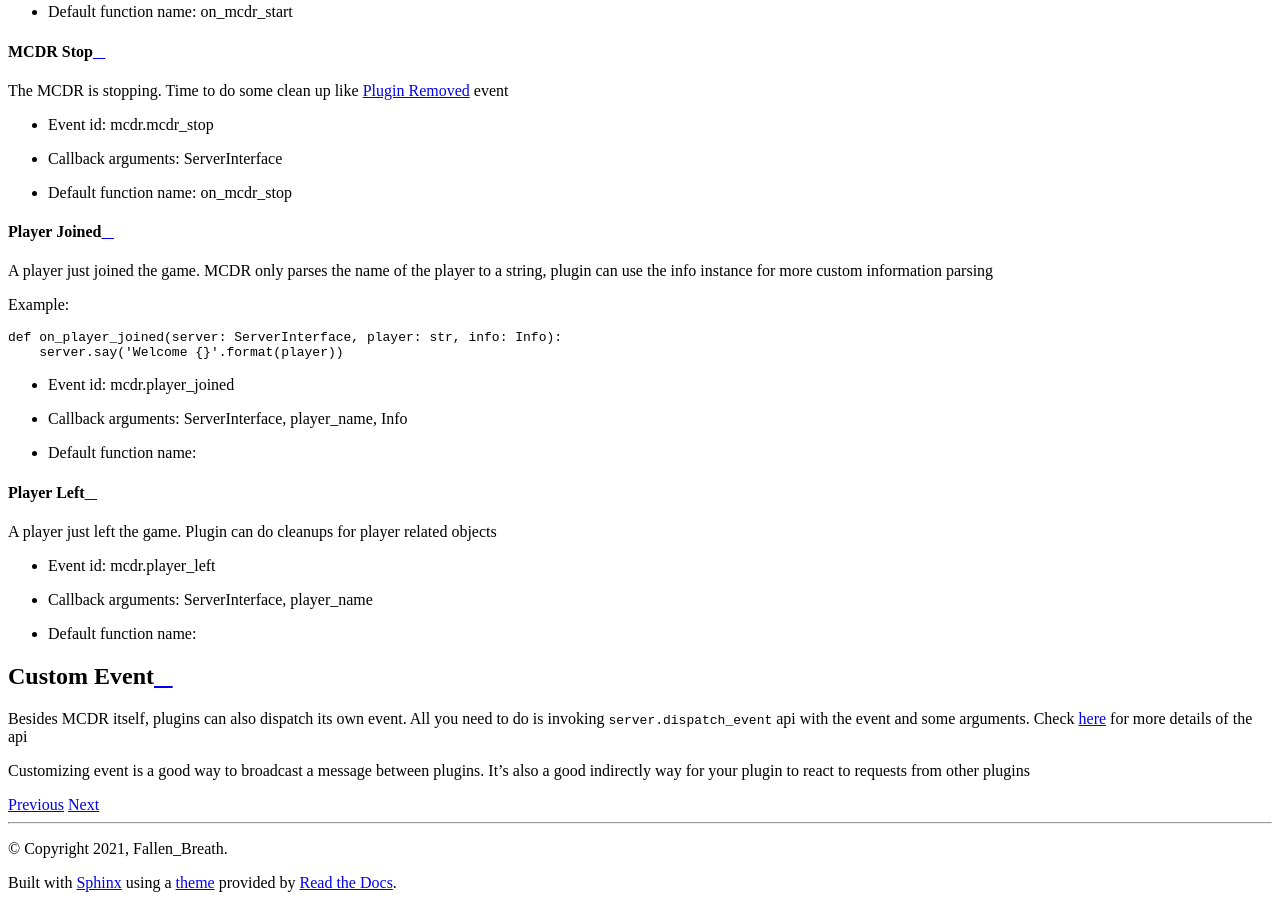
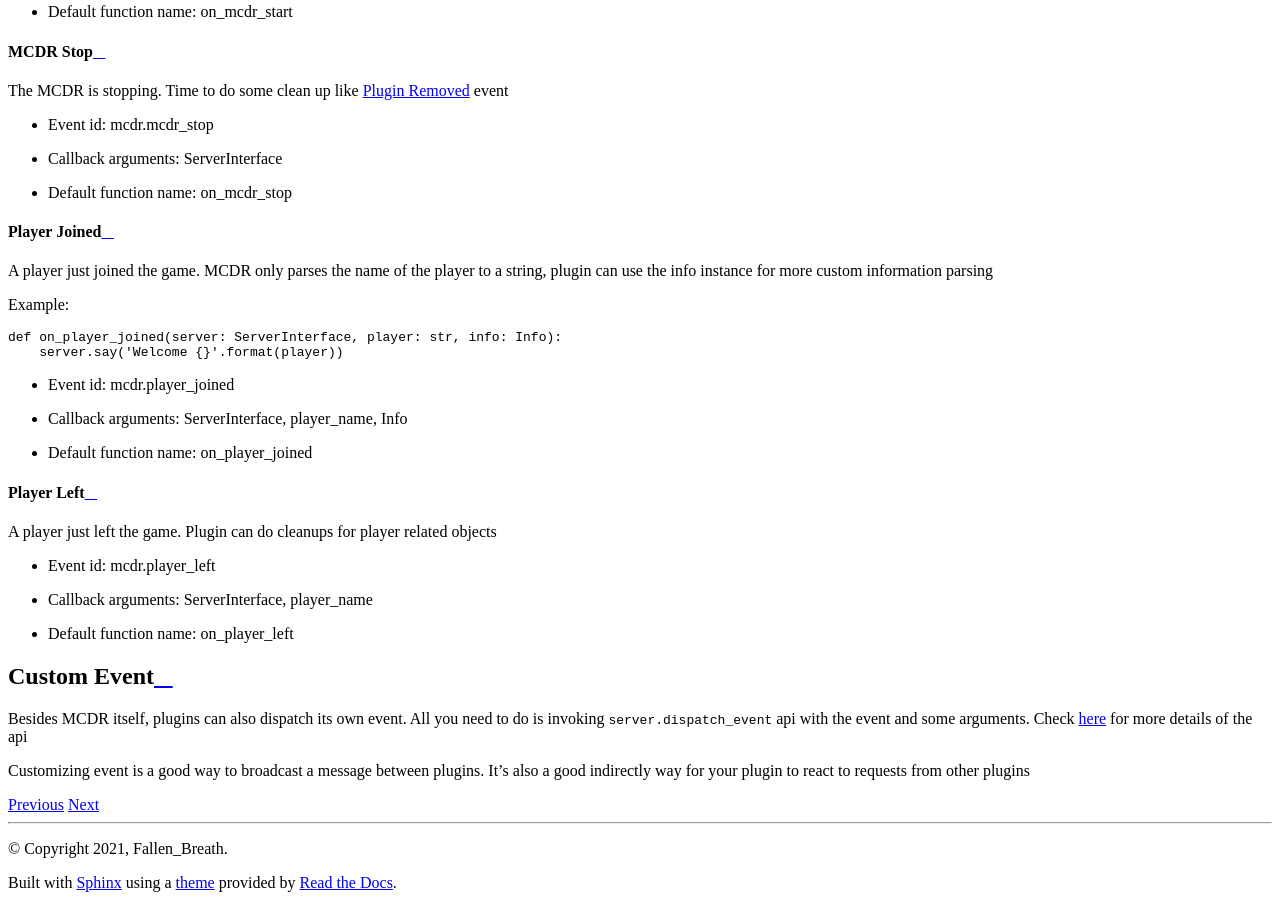
Before and after one commit to MCDReforged/MCDReforged, a Sphinx documentation site: the page built from docs/source/plugin_dev/event.rst, in a window 1280 px wide and 900 px high, scrolled down 3664 px. Built offline with Sphinx 7.4.7 and the Read the Docs theme 2.0.0, drawn with Linux system fonts in a browser that asks for light colours.

Commit message:
fixed #115

```diff
--- a/docs/source/plugin_dev/event.rst
+++ b/docs/source/plugin_dev/event.rst
@@ -201,7 +201,7 @@ Example:
 
 * Event id: mcdr.player_joined
 * Callback arguments: ServerInterface, player_name, Info
-* Default function name:
+* Default function name: on_player_joined
 
 Player Left
 ~~~~~~~~~~~
@@ -211,7 +211,7 @@ A player just left the game. Plugin can do cleanups for player related objects
 
 * Event id: mcdr.player_left
 * Callback arguments: ServerInterface, player_name
-* Default function name:
+* Default function name: on_player_left
 
 Custom Event
 ------------
```
Also changed, not shown: 1 other file.
